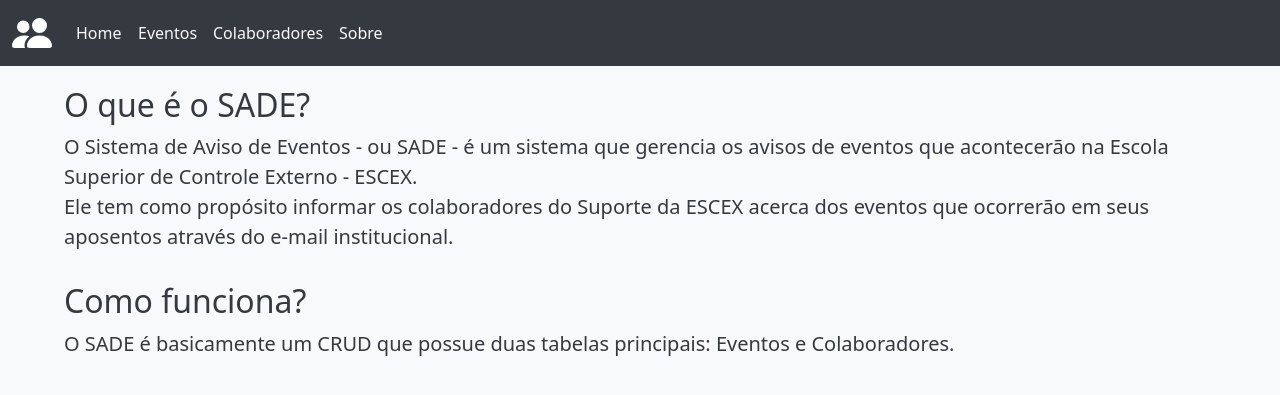
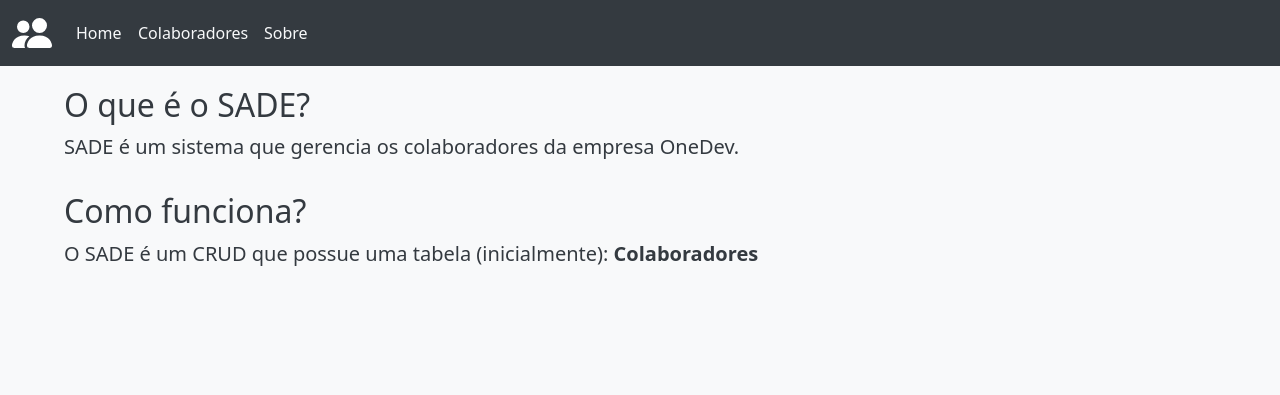
Before and after one commit to goltaraya/sade-app, a PHP site: page /sobre.php in a window 1280 px wide. Shown: the top 395 px of the page. Run offline with PHP 8.4, Linux system fonts and the light colour scheme; data that the repository does not hold is empty; some libraries are stand-ins or nearby versions.

Commit message:
fix: nav header, sobre.php and index.php

```diff
--- a/edit.php
+++ b/edit.php
@@ -1,7 +1,6 @@
 <?php include_once("templates/header.php") ?>
 
 <div class="container">
-
     <h2 class="table-header">Editando perfil de <?= $colaborador["nome"] ?></h2>
     <form action="<?= $BASE_URL ?>config/process.php" method="POST">
         <input type="hidden" name="type" value="edit">
--- a/eventos.php
+++ /dev/null
@@ -1,3 +0,0 @@
-<?php include_once 'templates/header.php' ?>
-
-<?php include_once 'templates/footer.php' ?>
--- a/index.php
+++ b/index.php
@@ -8,7 +8,6 @@
     </div>
 
     <div class="d-grid gap-2 col-6 mx-auto">
-        <a href="<?= $BASE_URL ?>eventos.php" type="button " class="btn">Eventos</a>
         <a href="<?= $BASE_URL ?>colaboradores.php" type="button" class="btn">Colaboradores</a>
     </div>
 </main>
--- a/sobre.php
+++ b/sobre.php
@@ -5,17 +5,14 @@
         <h2>O que é o SADE?</h2>
     </div>
     <p class="p-div">
-        O Sistema de Aviso de Eventos - ou SADE - é um sistema que gerencia os avisos de
-        eventos que acontecerão na Escola Superior de Controle Externo - ESCEX.<br>
-        Ele tem como propósito informar os colaboradores do Suporte da ESCEX acerca dos eventos que ocorrerão em seus aposentos
-        através do e-mail institucional.
+        SADE é um sistema que gerencia os colaboradores da empresa OneDev.
     </p>
 
     <div class="header-div">
         <h2>Como funciona?</h2>
     </div>
     <p class="p-div">
-        O SADE é basicamente um CRUD que possue duas tabelas principais: Eventos e Colaboradores.<br>
+        O SADE é um CRUD que possue uma tabela (inicialmente): <b>Colaboradores</b><br>
     </p>
 </div>
 
--- a/templates/header.php
+++ b/templates/header.php
@@ -35,7 +35,6 @@ include_once 'config/process.php';
             <div class="collapse navbar-collapse" id="navbarNavAltMarkup">
                 <div class="navbar-nav">
                     <a class="nav-link" href="<?= $BASE_URL ?>index.php">Home</a>
-                    <a class="nav-link" href="<?= $BASE_URL ?>eventos.php">Eventos</a>
                     <a class="nav-link" href="<?= $BASE_URL ?>colaboradores.php">Colaboradores</a>
                     <a class="nav-link" href="<?= $BASE_URL ?>sobre.php">Sobre</a>
                 </div>
```
